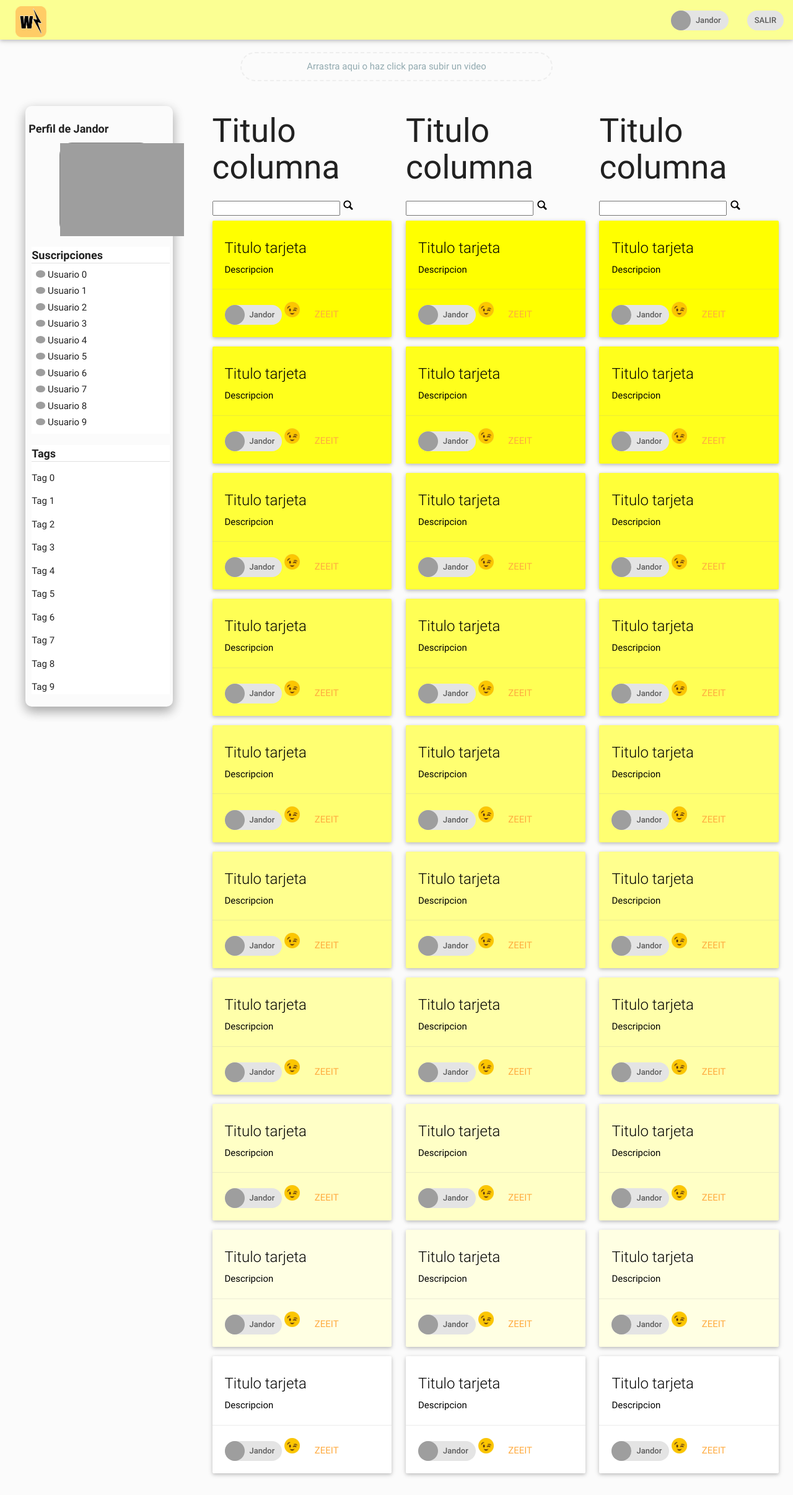
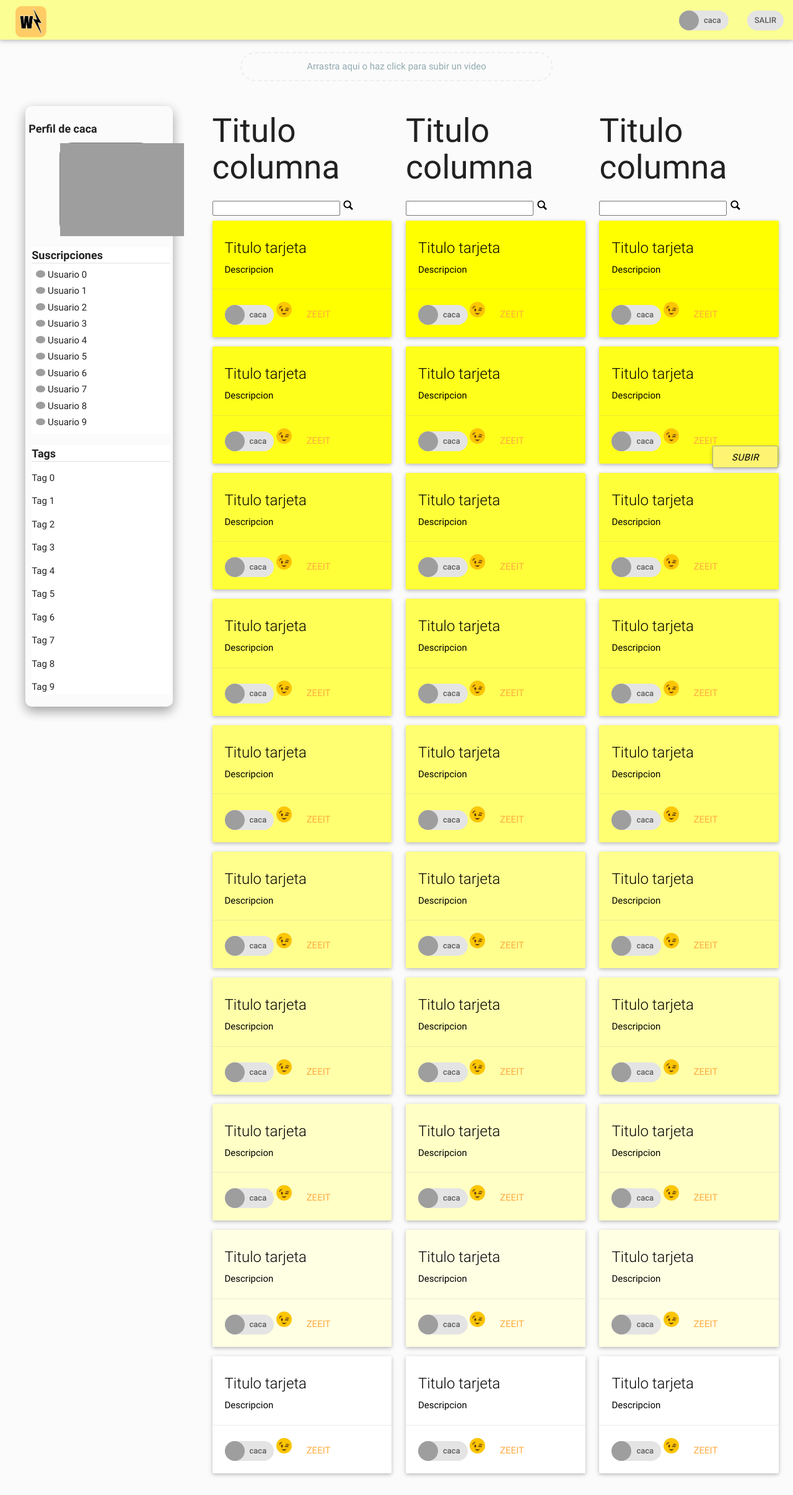
Before and after one commit to alejandroav/HotShit, a PHP site: page /timelines.php in a window 1280 px wide. Shown: the whole page at 62% size. Run offline with PHP 8.4, Linux system fonts and the light colour scheme; a user stored in the database is signed in; style sheets or scripts are compiled from the project's sources; some libraries are stand-ins or nearby versions; grey boxes are pictures that could not be loaded.

Commit message:
Boton Subir

```diff
--- a/src/resources/css/frontline.css
+++ b/src/resources/css/frontline.css
@@ -59,3 +59,14 @@ div.video2{float:left;margin-left:100px;}
 	margin-top: 5%;
 	background-color: white;
 }
+
+.boton_subir{
+	background-color:#FFF472;
+	color:black;
+	border:1px solid #A4A4A4
+}
+
+.boton_subir:hover{
+	background-color:#FBF12D;
+	font-size:130%;
+}
--- a/src/timelines.php
+++ b/src/timelines.php
@@ -1,5 +1,8 @@
 <?php
 session_start();
+   $_SESSION['userid'] = 0;
+     $_SESSION['username'] = "caca";
+     $_SESSION['userimg'] = "";
 if (!isset($_SESSION['userid']))
 	header('Location: index.php');
 ?>
@@ -16,7 +19,7 @@ if (!isset($_SESSION['userid']))
 		<link rel="stylesheet" href="resources/css/frontline.css"/>
 	</head>
 	<body style="background-color:#FBFBFB">
-		<?php include("pages/header.php"); ?>
+		<a name="top"><?php include("pages/header.php"); ?>
 		<div style="padding:10px">
 			<?php include("pages/uploader.php"); ?>
 		</div>
@@ -30,6 +33,11 @@ if (!isset($_SESSION['userid']))
 			<div id="timelines" class="col s9 align-center">
 				<?php include("pages/timelines.php"); ?>
 			</div>
+		</div>
+		<div class="fixed-action-btn" style="bottom:45px; right:24px;">
+			<a href="#top">
+			 <i class="waves-effect waves-light btn boton_subir">Subir</i>
+			</a>
 		</div>
 		<div id="popup-background" class="popup-background">
 			<div id="popup" class="popup"></div>
```
